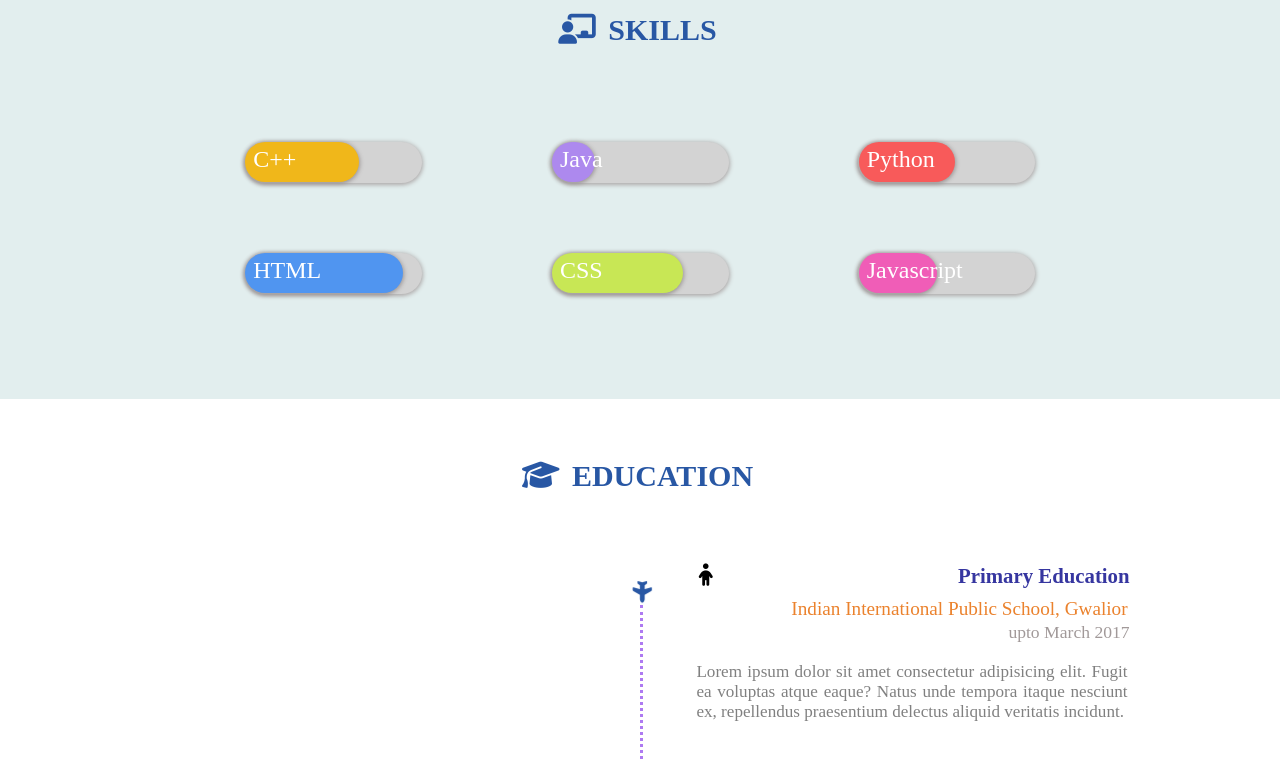
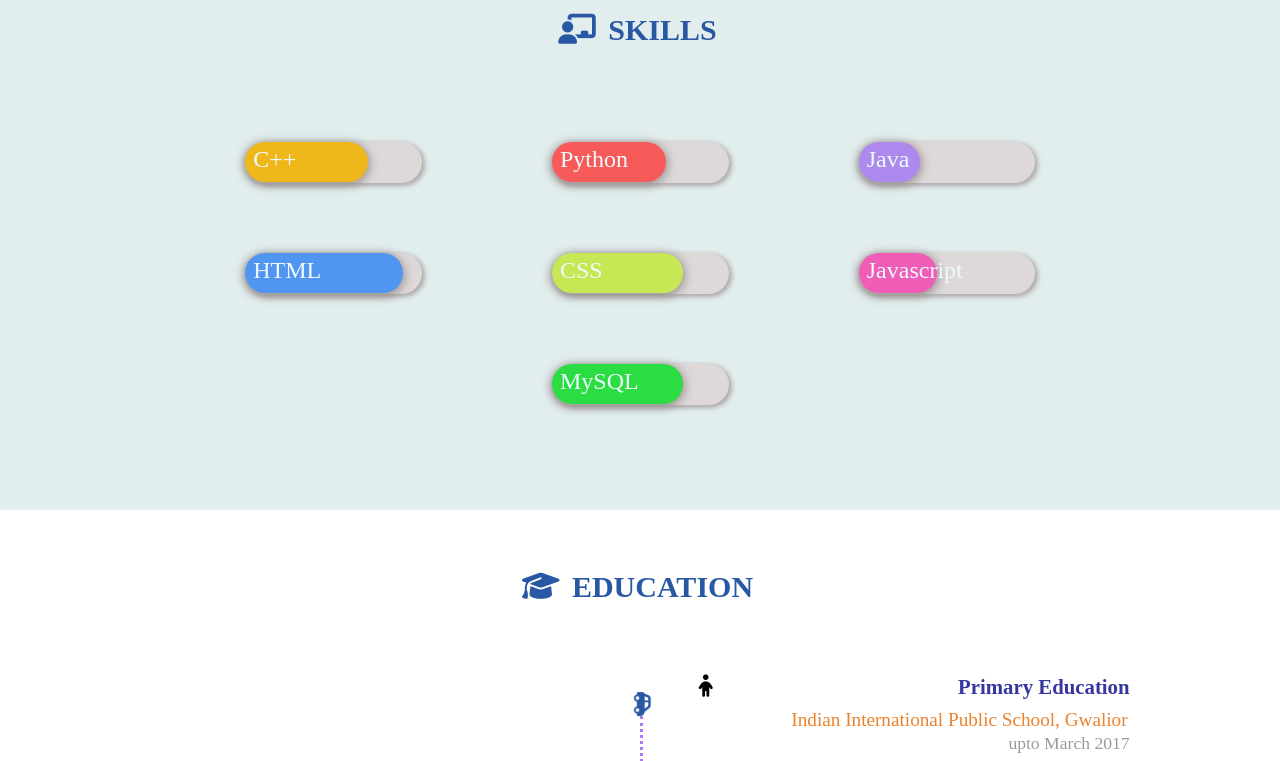
Before and after one commit to Priyanshu054/Portfolio_Website, a plain HTML site: page index.html in a window 1280 px wide. Shown: the part 1016-1777 px from the top of the page. Drawn offline with Linux system fonts and the light colour scheme.

Commit message:
Update skill levels, add MySQL skill and add Car

```diff
--- a/index.html
+++ b/index.html
@@ -97,13 +97,13 @@
       <div>
         <div class="skill-sec">
           <div class="skill-display">
-            <div class="skill-level" id="cpp" data-skillWidth="60%">C++</div>
+            <div class="skill-level" id="cpp" data-skillWidth="65%">C++</div>
           </div>
           <div class="skill-display">
-            <div class="skill-level" id="java" data-skillWidth="20%">Java</div>
+            <div class="skill-level" id="python" data-skillWidth="60%">Python</div>
           </div>
           <div class="skill-display">
-            <div class="skill-level" id="python" data-skillWidth="50%">Python</div>
+            <div class="skill-level" id="java" data-skillWidth="30%">Java</div>
           </div>
           <div class="skill-display">
             <div class="skill-level" id="html" data-skillWidth="85%">HTML</div>
@@ -113,6 +113,9 @@
           </div>
           <div class="skill-display">
             <div class="skill-level" id="javascript" data-skillWidth="40%">Javascript</div>
+          </div>
+          <div class="skill-display">
+            <div class="skill-level" id="mysql" data-skillWidth="70%">MySQL</div>
           </div>
         </div>
       </div>
@@ -129,8 +132,8 @@
       </h1>
       <div class="timeline">
         <div class="divider_line">
-          <div id="aeroplane">
-            <i class="fas fa-plane"></i>
+          <div id="car">
+            <i class="fa-solid fa-car-side"></i>
           </div>
         </div>
         <div class="timeline_box">
--- a/style.css
+++ b/style.css
@@ -1,6 +1,7 @@
 body {
   margin: 0px;
   padding: 0px;
+  /* overflow: hidden; */
 }
 
 html {
@@ -154,14 +155,14 @@ section {
   margin: 35px 45px;
   padding: 0.5px;
   font-size: 1.5rem;
-  color: white;
-  background-color: lightgrey;
+  color: rgb(237, 251, 253);
+  background-color: rgb(222, 216, 216);
   border-radius: 1.3rem;
-  box-shadow: 0px 1px 4px 1px rgb(173, 168, 168);
+  box-shadow: 2px 2px 5px 1px rgb(173, 168, 168);
 }
 
 .skill-level {
-  box-shadow: 0px 1px 4px 1px rgb(155, 149, 149);
+  box-shadow: 0px 2px 10px 2px rgb(155, 149, 149);
   border-radius: 1.3rem;
   height: inherit;
   text-align: left;
@@ -181,33 +182,31 @@ section {
 
 /* Skill Levels */
 #cpp {
-  width: 65%;
   background-color: rgb(240, 183, 26);
 }
 
 #java {
-  width: 30%;
   background-color: rgb(173, 137, 238);
 }
 
 #python {
-  width: 50%;
   background-color: rgb(248, 90, 90);
 }
 
 #html {
-  width: 85%;
   background-color: rgb(80, 149, 240);
 }
 
 #css {
-  width: 70%;
   background-color: rgb(200, 231, 85);
 }
 
 #javascript {
-  width: 50%;
   background-color: rgb(240, 93, 183);
+}
+
+#mysql {
+  background-color: rgb(43, 220, 67);
 }
 
 /* Education Section */
@@ -245,12 +244,12 @@ section {
   top: 10%;
 }
 
-#aeroplane {
+#aeroplane, #car{
   position: sticky;
   top: 15%;
 }
 
-#aeroplane i {
+#aeroplane, #car i {
   transform: rotate(90deg);
   margin: -32px -3px 0px 0px;
   display: block;
```
